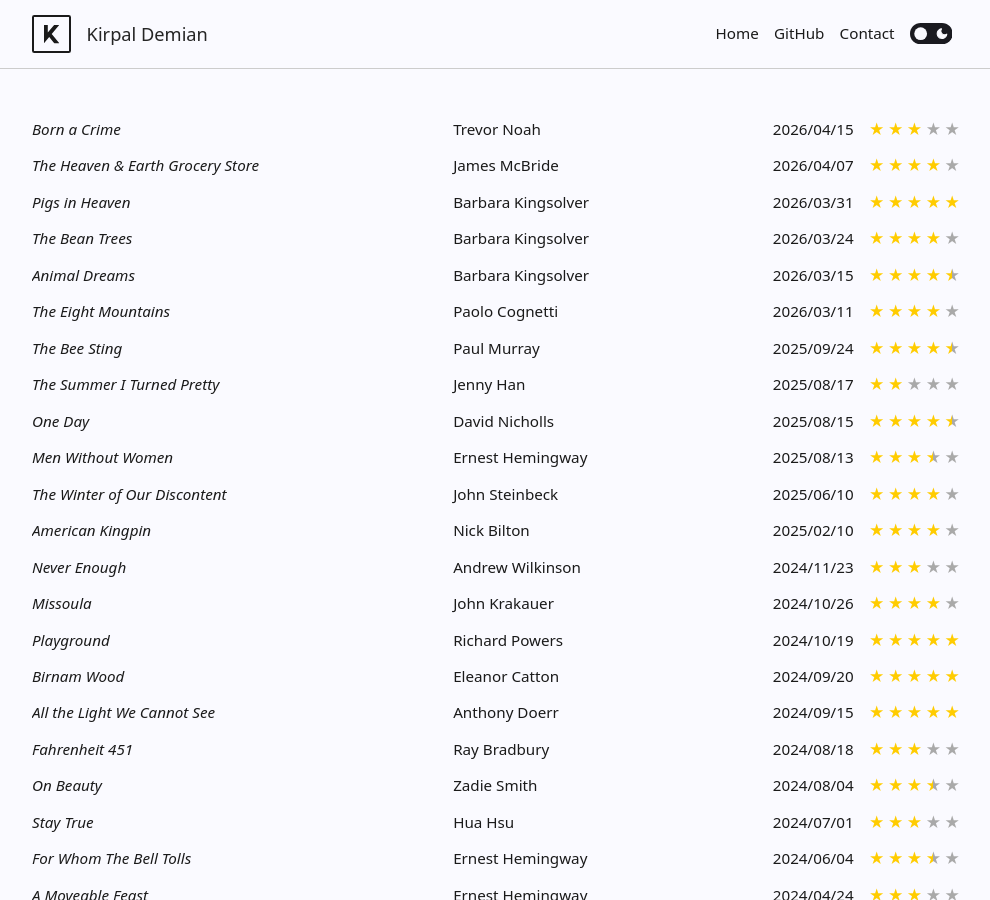
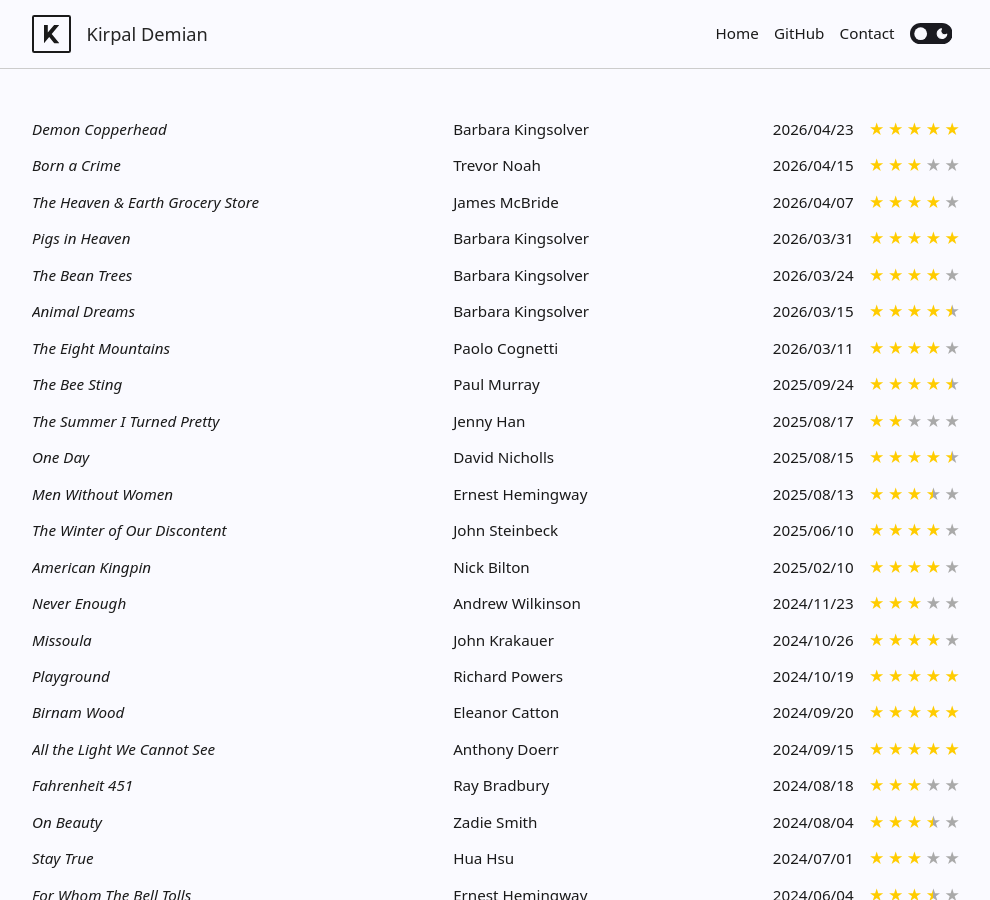
Before and after one commit to Kirpal/kirpal, a Jekyll site: the page built from reading.html, in a window 1280 px wide and 900 px high. Shown: the whole window, without its empty margins (144-1134 px from the left). Built offline with Jekyll 4.4.1, drawn with Linux system fonts in a browser that asks for light colours.

Commit message:
Update reading log

```diff
--- a/_data/reading.yml
+++ b/_data/reading.yml
@@ -1,3 +1,11 @@
+- title: Demon Copperhead
+  author: Barbara Kingsolver
+  isbn: ''
+  status: read
+  date_finished: 2026/04/23
+  rating: '5'
+  goodreads_id: '219876054'
+
 - title: 'Born a Crime: Stories from a South African Childhood (One World Essentials)'
   author: Trevor Noah
   isbn: ''
```
